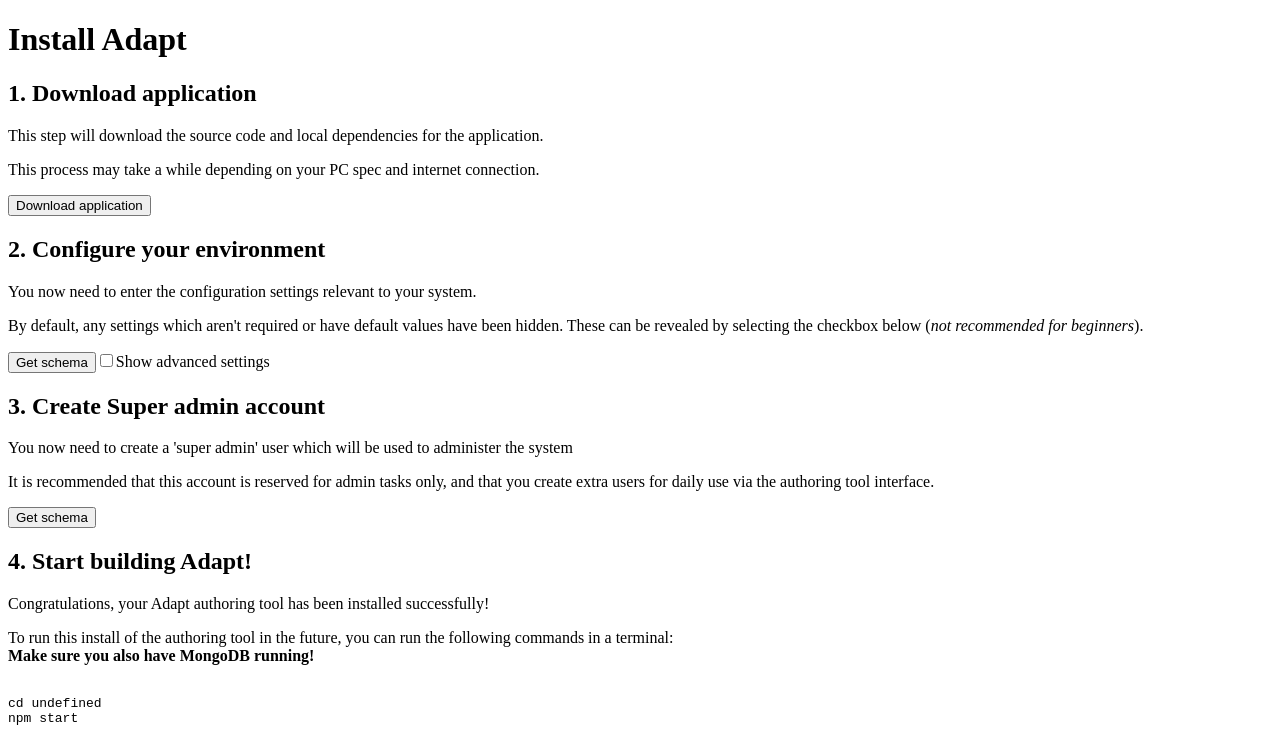
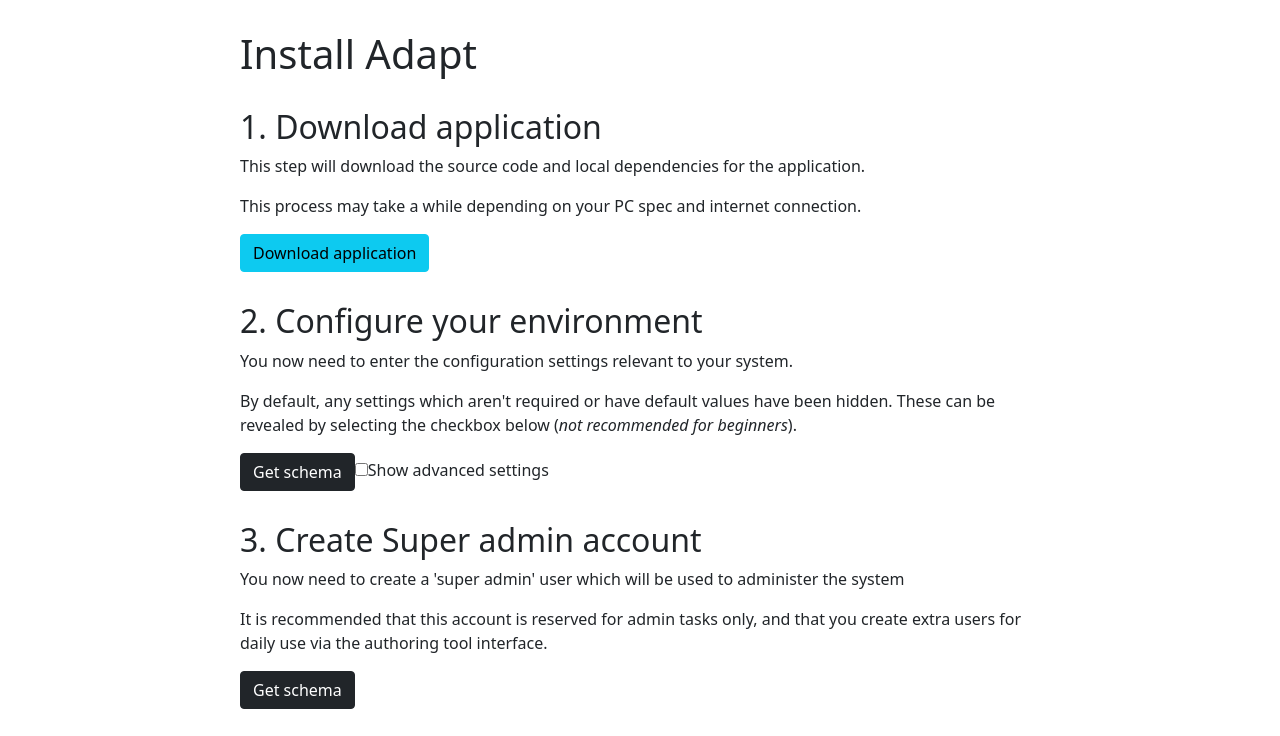
Before and after one commit to adapt-security/at-utils, a website: page public/index.html in a window 1280 px wide. Shown: the top 736 px of the page. Drawn offline with nearby package versions, Linux system fonts and the light colour scheme.

Commit message:
Add bootstrap styling

```diff
--- a/public/index.html
+++ b/public/index.html
@@ -13,6 +13,9 @@
   <script src="https://unpkg.com/react-dom@17/umd/react-dom.development.js" crossorigin></script>
   <script src="https://unpkg.com/babel-standalone@6/babel.min.js"></script>
   <script src="https://unpkg.com/@rjsf/core/dist/react-jsonschema-form.js"></script>
+  <script src="https://cdn.jsdelivr.net/npm/bootstrap@5.0.1/dist/js/bootstrap.bundle.min.js" integrity="sha384-gtEjrD/SeCtmISkJkNUaaKMoLD0//ElJ19smozuHV6z3Iehds+3Ulb9Bn9Plx0x4" crossorigin="anonymous"></script>
   <script type="text/babel" src="js/app.js"></script>
+  <link href="https://cdn.jsdelivr.net/npm/bootstrap@5.0.1/dist/css/bootstrap.min.css" rel="stylesheet" integrity="sha384-+0n0xVW2eSR5OomGNYDnhzAbDsOXxcvSN1TPprVMTNDbiYZCxYbOOl7+AMvyTG2x" crossorigin="anonymous">
+  <link rel="stylesheet" href="css/index.css">
 </body>
 </html>
```
